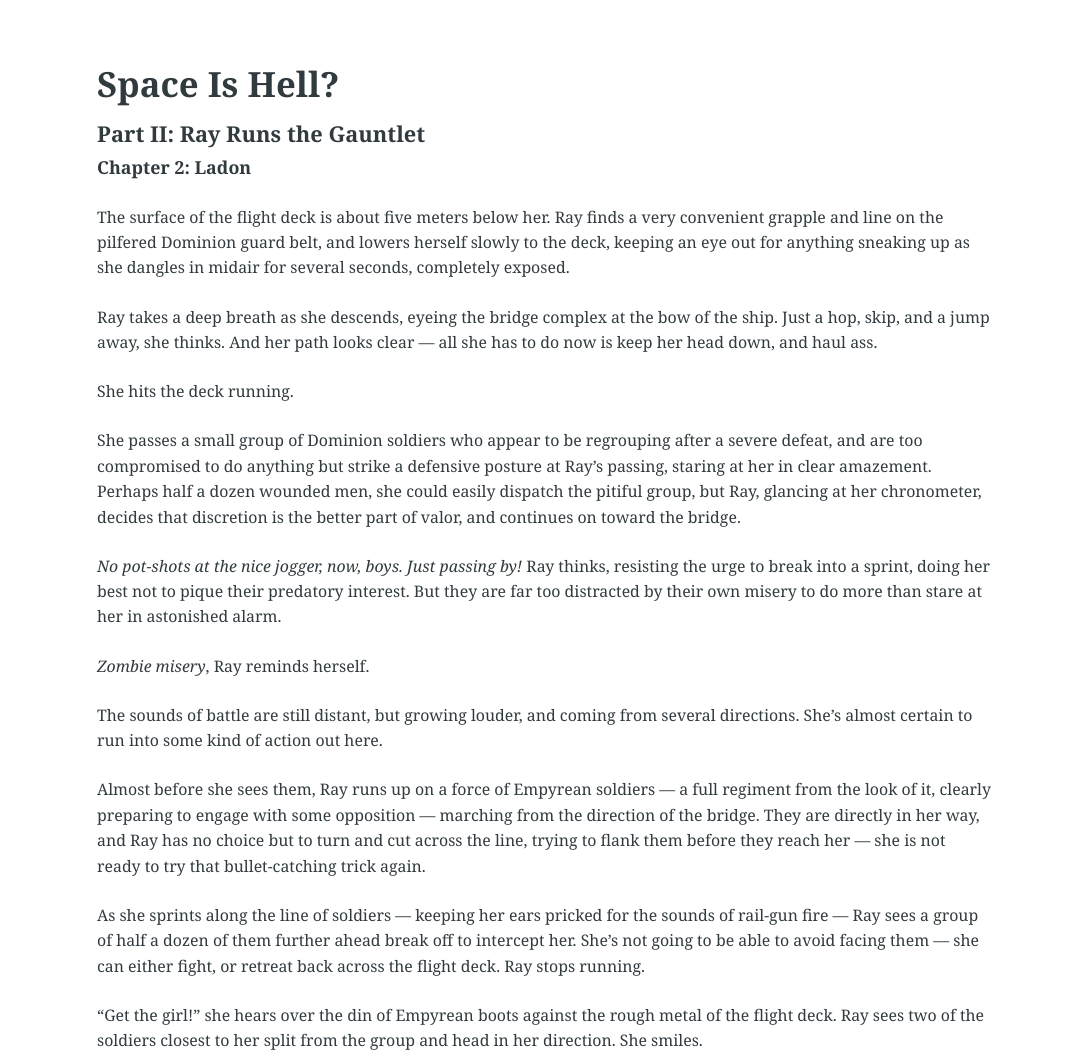
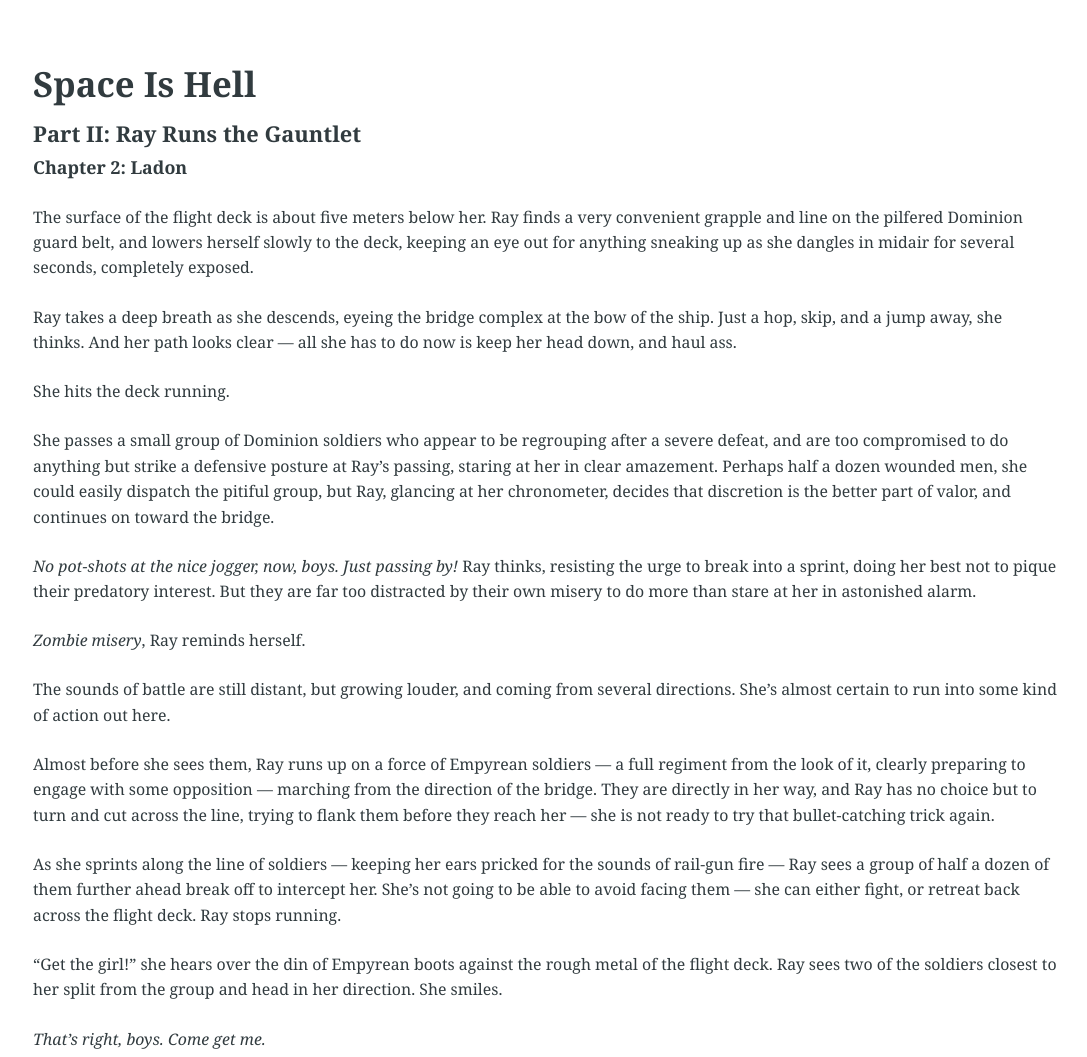
Before and after one commit to mooncalf/bookstest, a plain HTML site: page index.html in a window 1280 px wide. Shown: the top 1057 px of the page, without its empty margins (95-1182 px from the left). Drawn offline with Linux system fonts and the light colour scheme.

Commit message:
working on format
format work.

```diff
--- a/css/style.css
+++ b/css/style.css
@@ -75,7 +75,7 @@ article > header {
 }
 
 body {
-    padding: 0 15vw;
+    padding: 0 10vw;
     margin-top: 64px;
     padding-bottom: 4vw;
 }
--- a/index.html
+++ b/index.html
@@ -4,10 +4,10 @@
 		<meta name="viewport" content="width=device-width, initial-scale=1.0">
 		<meta charset="utf-8" />
 		<link rel="stylesheet" type="text/css" href="css/style.css" />
-		<title>Space Is Hell?</title>
+		<title>Space Is Hell</title>
 	</head>
 <body>
-<h1>Space Is Hell?</h1>
+<h1>Space Is Hell</h1>
 
 <h2>Part II: Ray Runs the Gauntlet</h2>
 
```
